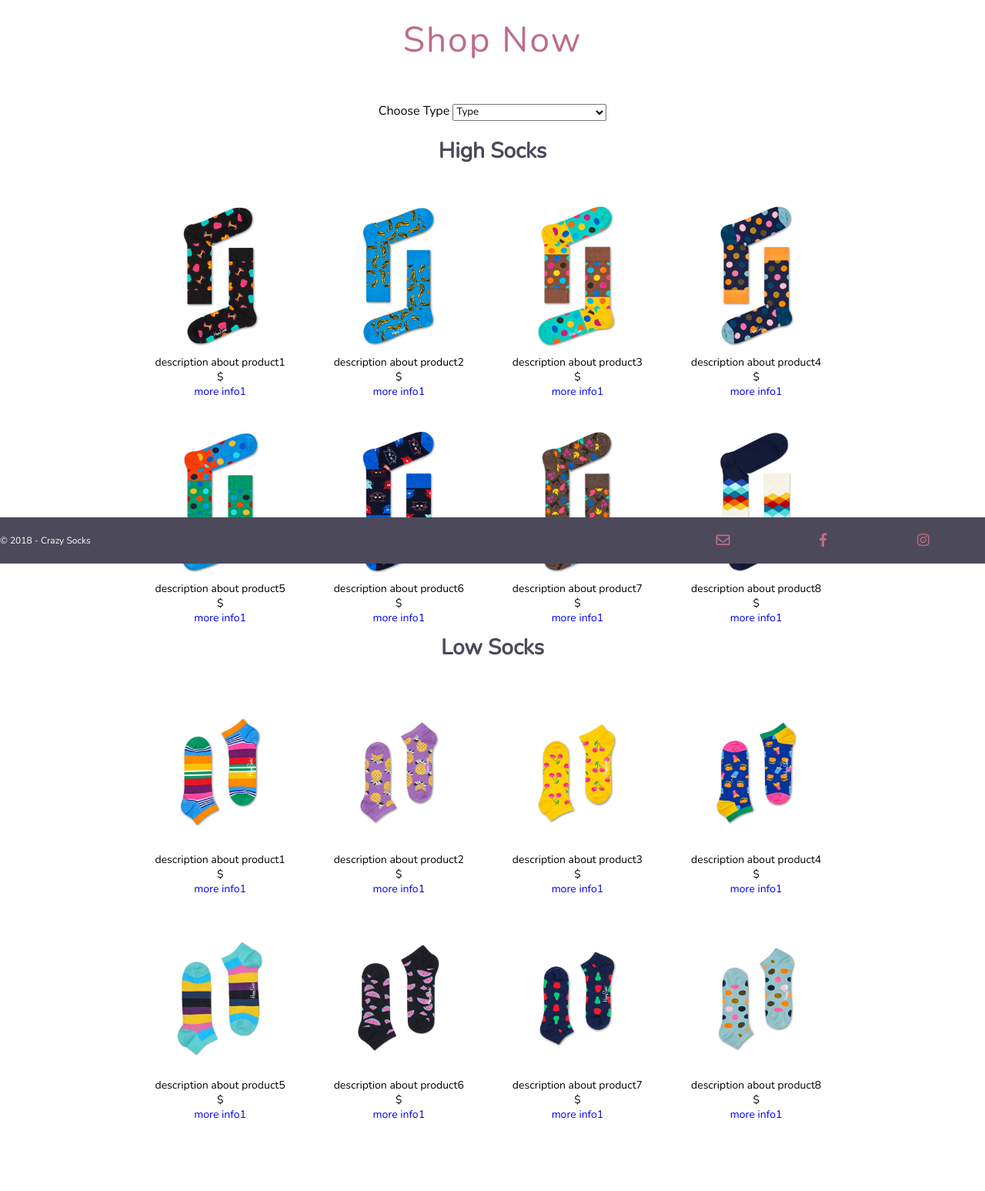
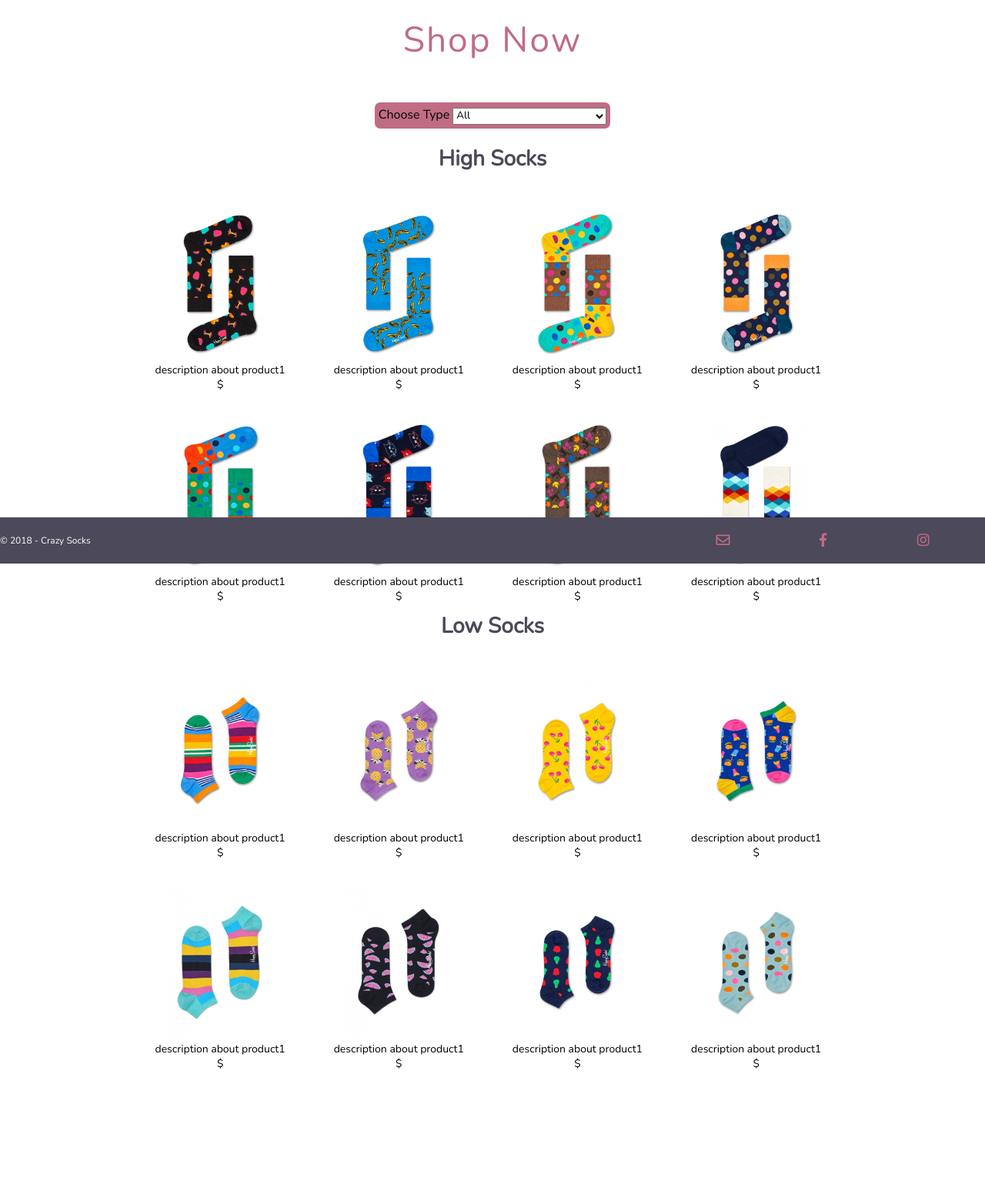
Before and after one commit to meeroslava/Crazy-Socks, a PHP site: page /html/shopNow.html in a window 1280 px wide. Shown: the part 68-1615 px from the top of the page at 77% size. After the commit the page ends 1456 px from the top, so only its background shows below. Run offline with PHP 8.4, Linux system fonts and the light colour scheme; some libraries are stand-ins or nearby versions.

Commit message:
bunch of stuff
lots of JS

```diff
--- a/css/product.css
+++ b/css/product.css
@@ -77,7 +77,7 @@ body{
 .ratingtitle{
     position: absolute;
     bottom: 7%;
-    left: 30%;
+    left: 46%;
     transform: translate(-50%, -50%);
     display: flex;
     margin-bottom: 6px;
@@ -87,9 +87,10 @@ body{
 .rating{
     position: absolute;
     bottom: 4%;
-    left: 29.5%;
+    left: 45%;
     transform: translate(-50%, -50%) rotateY(180deg);
     display: flex;
+
 }
 
 .rating input{
--- a/css/shopnow.css
+++ b/css/shopnow.css
@@ -70,3 +70,9 @@ h2{
 .filter > div select {
     width: 200px;
 }
+
+#type{
+    background: #c06c84 ;
+    padding: 5px 5px 5px 5px;
+    border-radius: 7px;
+}
--- a/html/products/high/high1.html
+++ b/html/products/high/high1.html
@@ -13,7 +13,7 @@
     <ul>
         <li><a href="../../index.html">Home</a></li>
         <li><a href="../../about.html">About</a></li>
-        <li><a href="../../shopNow.html">Our Products</a></li>
+        <li><a href="../../shopNow.html">Shop</a></li>
         <li><a href="../../ContactUs.html">Contact Us</a></li>
     </ul>
 
@@ -64,6 +64,7 @@
         <input type="radio" name="star" id="star4"> <label for="star4"></label>
         <input type="radio" name="star" id="star5"> <label for="star5"></label>
     </div>
+
 </div>
 
 
--- a/html/products/high/high2.html
+++ b/html/products/high/high2.html
@@ -13,7 +13,7 @@
     <ul>
         <li><a href="../../index.html">Home</a></li>
         <li><a href="../../about.html">About</a></li>
-        <li><a href="../../shopNow.html">Our Products</a></li>
+        <li><a href="../../shopNow.html">Shop</a></li>
         <li><a href="../../ContactUs.html">Contact Us</a></li>
     </ul>
 
--- a/html/products/high/high3.html
+++ b/html/products/high/high3.html
@@ -13,7 +13,7 @@
     <ul>
         <li><a href="../../index.html">Home</a></li>
         <li><a href="../../about.html">About</a></li>
-        <li><a href="../../shopNow.html">Our Products</a></li>
+        <li><a href="../../shopNow.html">Shop</a></li>
         <li><a href="../../ContactUs.html">Contact Us</a></li>
     </ul>
 
--- a/html/products/high/high4.html
+++ b/html/products/high/high4.html
@@ -14,7 +14,7 @@
     <ul>
         <li><a href="../../index.html">Home</a></li>
         <li><a href="../../about.html">About</a></li>
-        <li><a href="../../shopNow.html">Our Products</a></li>
+        <li><a href="../../shopNow.html">Shop</a></li>
         <li><a href="../../ContactUs.html">Contact Us</a></li>
     </ul>
 
--- a/html/products/high/high5.html
+++ b/html/products/high/high5.html
@@ -13,7 +13,7 @@
     <ul>
         <li><a href="../../index.html">Home</a></li>
         <li><a href="../../about.html">About</a></li>
-        <li><a href="../../shopNow.html">Our Products</a></li>
+        <li><a href="../../shopNow.html">Shop</a></li>
         <li><a href="../../ContactUs.html">Contact Us</a></li>
     </ul>
 
--- a/html/shopNow.html
+++ b/html/shopNow.html
@@ -43,10 +43,10 @@
 
         <div id="type">
             <label>Choose Type </label>
-            <select name="type">
-                <option selected> Type </option>
-                <option> Half </option>
-                <option> Full </option>
+            <select name="type" id="sockType">
+                <option id="all" selected> All </option>
+                <option id="high"> High </option>
+                <option id="low"> Low </option>
             </select>
         </div>
     </div>
@@ -56,66 +56,58 @@
         <div class="highSocks">
             <h2>High Socks</h2>
             <div class="item">
-        <img src="../images_of_socks/high_socks/1.png">
+                <a href="products/high/high1.html"><img src="../images_of_socks/high_socks/1.png"></a>
                 <p>description about product1</p>
                 <p>$</p>
-        <a href="products/high/high1.html">more info1</a>
 
             </div>
 
             <div class="item">
-        <img src="../images_of_socks/high_socks/2.png">
-        <p>description about product2</p>
+                <a href="products/high/high2.html"><img src="../images_of_socks/high_socks/2.png"></a>
+                <p>description about product1</p>
                 <p>$</p>
-        <a href="products/high/high2.html">more info1</a>
 
             </div>
 
             <div class="item">
-        <img src="../images_of_socks/high_socks/3.png">
-        <p>description about product3</p>
+                <a href="products/high/high3.html"><img src="../images_of_socks/high_socks/3.png"></a>
+                <p>description about product1</p>
                 <p>$</p>
-        <a href="products/high/high3.html">more info1</a>
 
             </div>
 
             <div class="item">
-        <img src="../images_of_socks/high_socks/4.png">
-        <p>description about product4</p>
+                <a href="products/high/high4.html"><img src="../images_of_socks/high_socks/4.png"></a>
+                <p>description about product1</p>
                 <p>$</p>
-        <a href="products/high/high4.html">more info1</a>
 
             </div>
 
             <div class="item">
-        <img src="../images_of_socks/high_socks/5.png">
-        <p>description about product5</p>
+                <a href="products/high/high5.html"><img src="../images_of_socks/high_socks/5.png"></a>
+                <p>description about product1</p>
                 <p>$</p>
-        <a href="products/high/high5.html">more info1</a>
 
             </div>
 
             <div class="item">
-        <img src="../images_of_socks/high_socks/6.png">
-        <p>description about product6</p>
+                <a href="products/high/high6.html"><img src="../images_of_socks/high_socks/6.png"></a>
+                <p>description about product1</p>
                 <p>$</p>
-        <a href="products/high/high6.html">more info1</a>
 
             </div>
 
             <div class="item">
-        <img src="../images_of_socks/high_socks/7.png">
-        <p>description about product7</p>
+                <a href="products/high/high7.html"><img src="../images_of_socks/high_socks/7.png"></a>
+                <p>description about product1</p>
                 <p>$</p>
-        <a href="products/high/high7.html">more info1</a>
 
             </div>
 
             <div class="item">
-        <img src="../images_of_socks/high_socks/8.png">
-        <p>description about product8</p>
+                <a href="products/high/high8.html"><img src="../images_of_socks/high_socks/8.png"></a>
+                <p>description about product1</p>
                 <p>$</p>
-        <a href="products/high/high8.html">more info1</a>
 
             </div>
         </div>
@@ -125,66 +117,51 @@
             <h2>Low Socks</h2>
 
             <div class="item">
-            <img src="../images_of_socks/low_socks/1.png">
+                <a href="products/low/low1.html"><img src="../images_of_socks/low_socks/1.png"></a>
                 <p>description about product1</p>
                 <p>$</p>
-            <a href="products/low/low1.html">more info1</a>
-
             </div>
 
             <div class="item">
-            <img src="../images_of_socks/low_socks/2.png">
-            <p>description about product2</p>
+                <a href="products/low/low2.html"><img src="../images_of_socks/low_socks/2.png"></a>
+                <p>description about product1</p>
                 <p>$</p>
-            <a href="products/low/low2.html">more info1</a>
-
             </div>
 
             <div class="item">
-            <img src="../images_of_socks/low_socks/3.png">
-            <p>description about product3</p>
+                <a href="products/low/low3.html"><img src="../images_of_socks/low_socks/3.png"></a>
+                <p>description about product1</p>
                 <p>$</p>
-            <a href="products/low/low3.html">more info1</a>
-
             </div>
 
             <div class="item">
-            <img src="../images_of_socks/low_socks/4.png">
-            <p>description about product4</p>
+                <a href="products/low/low4.html"><img src="../images_of_socks/low_socks/4.png"></a>
+                <p>description about product1</p>
                 <p>$</p>
-            <a href="products/low/low4.html">more info1</a>
-
             </div>
 
             <div class="item">
-            <img src="../images_of_socks/low_socks/5.png">
-            <p>description about product5</p>
+                <a href="products/low/low5.html"><img src="../images_of_socks/low_socks/5.png"></a>
+                <p>description about product1</p>
                 <p>$</p>
-            <a href="products/low/low5.html">more info1</a>
-
             </div>
 
             <div class="item">
-            <img src="../images_of_socks/low_socks/6.png">
-            <p>description about product6</p>
+                <a href="products/low/low6.html"><img src="../images_of_socks/low_socks/6.png"></a>
+                <p>description about product1</p>
                 <p>$</p>
-            <a href="products/low/low6.html">more info1</a>
-
             </div>
 
             <div class="item">
-            <img src="../images_of_socks/low_socks/7.png">
-            <p>description about product7</p>
+                <a href="products/low/low7.html"><img src="../images_of_socks/low_socks/7.png"></a>
+                <p>description about product1</p>
                 <p>$</p>
-            <a href="products/low/low7.html">more info1</a>
-
             </div>
 
             <div class="item">
-            <img src="../images_of_socks/low_socks/8.png">
-            <p>description about product8</p>
+                <a href="products/low/low8.html"><img src="../images_of_socks/low_socks/8.png"></a>
+                <p>description about product1</p>
                 <p>$</p>
-            <a href="products/low/low8.html">more info1</a>
             </div>
         </div>
 
@@ -206,6 +183,8 @@
     </div>
 </div>
 
+<script src="https://code.jquery.com/jquery-3.3.1.min.js"></script>
+<script src="../javascript/shopNow.js"></script>
 </body>
 
 </html>
--- a/html/wishList.html
+++ b/html/wishList.html
@@ -111,6 +111,7 @@
         </ul>
     </div>
 </div>
-
+<script src="https://code.jquery.com/jquery-3.3.1.min.js"></script>
+<script src="../javascript/wishList.js"></script>
 </body>
 </html>
--- /dev/null
+++ b/javascript/shopNow.js
@@ -0,0 +1,22 @@
+
+//change displayed items base on selection
+document.getElementById('sockType').onchange = function () {
+    var high = document.getElementsByClassName('highSocks');
+    var low = document.getElementsByClassName('lowSocks');
+
+    if(this.value == 'High'){
+        $(high).css('display','block');
+        $(low).css('display','none');
+
+    }
+    else if (this.value == 'Low'){
+        $(low).css('display','block');
+        $(high).css('display','none');
+    }
+    else if(this.value == 'All'){
+        $(high).css('display','block');
+        $(low).css('display','block');
+    }
+
+
+}
```
Also changed, not shown: html/products/high/high6.html (+5 -5 lines), javascript/wishList.js (added, +9 -0 lines). Lines whose indentation alone changed are shown as unchanged.
